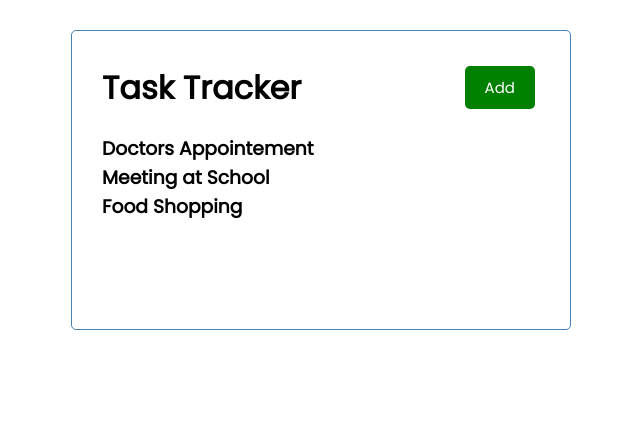
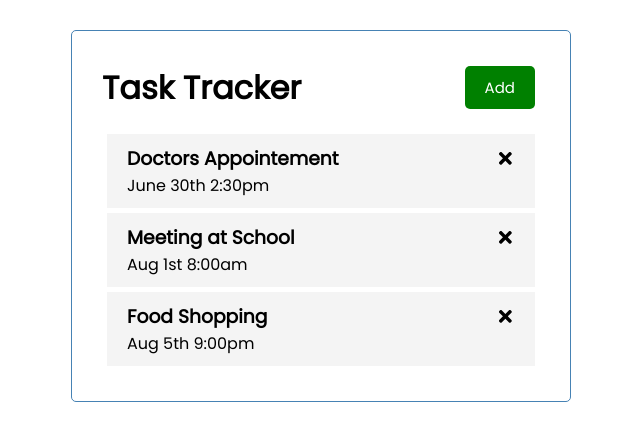
Before and after one commit to Yitzhak-Njenga/tast-tracker, a React (Create React App) app: page / in a window 1280 px wide. Shown: the top 440 px of the page, without its empty margins (319-959 px from the left). Built offline with nearby package versions, Linux system fonts and the light colour scheme.

Commit message:
added react icons

```diff
--- a/package.json
+++ b/package.json
@@ -8,6 +8,7 @@
     "@testing-library/user-event": "^13.5.0",
     "react": "^18.1.0",
     "react-dom": "^18.1.0",
+    "react-icons": "^4.4.0",
     "react-scripts": "5.0.1",
     "web-vitals": "^2.1.4"
   },
--- a/src/App.js
+++ b/src/App.js
@@ -1,10 +1,33 @@
+import { useState } from "react";
 import Header from "./components/Header";
 import Tasks from "./components/Tasks";
 const App = () =>{
+  const [tasks,setTasks] = useState([
+    {
+        id: 1,
+        text: 'Doctors Appointement',
+        day:'June 30th 2:30pm',
+        reminder:'true'
+    },
+    {
+        id:2,
+        text:'Meeting at School',
+        day:'Aug 1st 8:00am',
+        reminder:'true'
+    },
+    {
+        id:3,
+        text:'Food Shopping',
+        day: 'Aug 5th 9:00pm',
+        reminder:'false'
+    }
+
+])
+
   return(
     <div className='container'>
       <Header/>
-      <Tasks/>
+      <Tasks tasks={tasks}/>
     </div>
   )
  }
--- /dev/null
+++ b/src/components/Task.js
@@ -0,0 +1,12 @@
+import {FaTimes} from 'react-icons/fa'
+const Task = ({task}) => {
+  return (
+    <div className='task'>
+        <h3>{task.text} <FaTimes/> </h3>
+        <p>{task.day}</p>
+
+     </div>
+  )
+}
+
+export default Task
--- a/src/components/Tasks.js
+++ b/src/components/Tasks.js
@@ -1,30 +1,10 @@
-const tasks = [
-     {
-         id: 1,
-         text: 'Doctors Appointement',
-         day:'June 30th 2:30pm',
-         reminder:'true'
-     },
-     {
-         id:2,
-         text:'Meeting at School',
-         day:'Aug 1st 8:00am',
-         reminder:'true'
-     },
-     {
-         id:3,
-         text:'Food Shopping',
-         day: 'Aug 5th 9:00pm',
-         reminder:'false'
-     }
+import Task  from "./Task"
+const Tasks = ({tasks}) => {
 
-]
-
-const Tasks = () => {
   return (
     <>
-    {/* getting text for each task */}
-        {tasks.map((task) =>(<h3>{task.text}</h3>))}
+    {/* getting text for each task with a specic id */}
+        {tasks.map((task) =>(<Task  key={task.id} task={task}/>))}
 
     </>
   )
```
Also changed, not shown: 1 other file (tests, documents, lock files or other folders).
